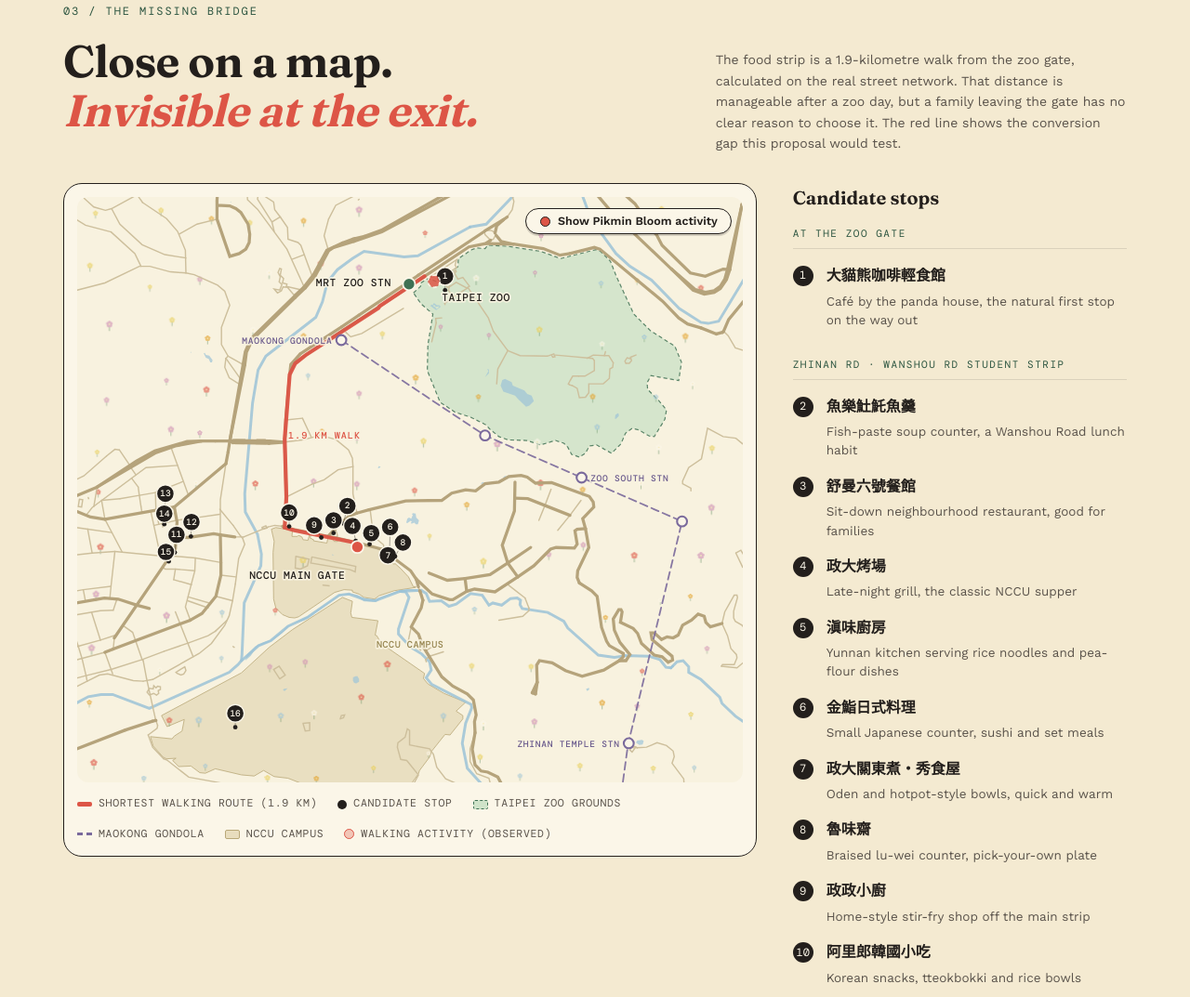
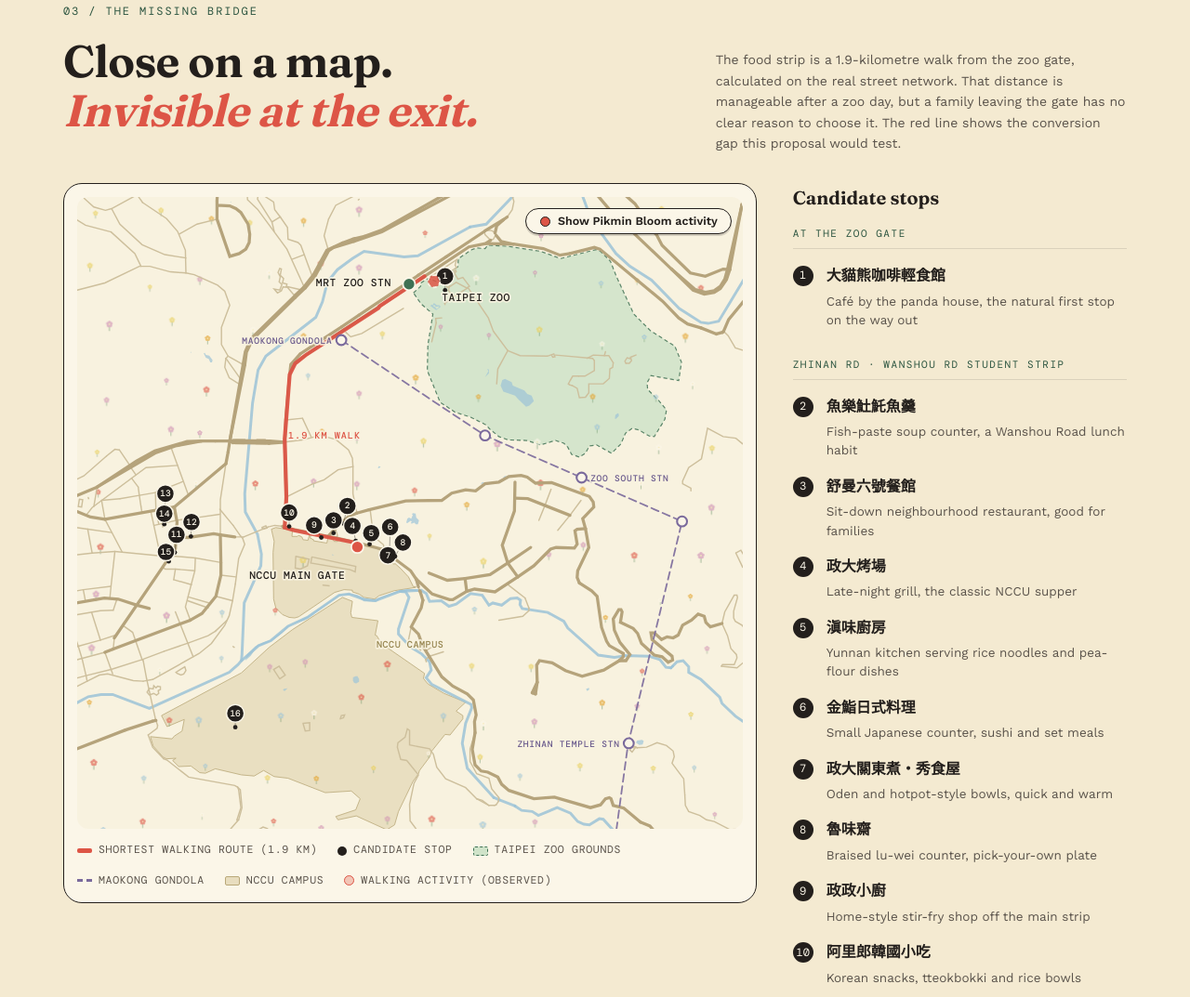
Before and after one commit to DerekYTChen/MuzhaFoodLink, a plain HTML site: page index.html in a window 1280 px wide. Shown: the part 3758-4831 px from the top of the page at 93% size. Drawn offline with nearby package versions, Linux system fonts and the light colour scheme.

Commit message:
Add files via upload

```diff
--- a/index.html
+++ b/index.html
@@ -8,7 +8,7 @@
   <link rel="preconnect" href="https://fonts.googleapis.com" />
   <link rel="preconnect" href="https://fonts.gstatic.com" crossorigin />
   <link href="https://fonts.googleapis.com/css2?family=DM+Mono:wght@400;500&family=Fraunces:opsz,wght@9..144,500;9..144,650;9..144,700&family=Nanum+Pen+Script&family=Noto+Serif+TC:wght@500;700&family=Work+Sans:wght@400;500;600;700&display=swap" rel="stylesheet" />
-  <link rel="stylesheet" href="styles.css?v=20" />
+  <link rel="stylesheet" href="styles.css?v=21" />
 </head>
 <body>
   <div class="grain" aria-hidden="true"></div>
--- a/styles.css
+++ b/styles.css
@@ -124,8 +124,9 @@ em{font-style:italic;color:var(--coral)}
 .map-viewport{overflow:auto;scroll-behavior:smooth;border-radius:12px;background:#f8f2df}
 .food-map{display:block;width:100%;height:auto;background:#f8f2df;border-radius:12px}
 @media (min-width:1041px){
-  .map-canvas{position:sticky;top:18px}
-  .map-viewport{max-height:calc(100vh - 170px)}
+  /* The map follows the list, but must begin below the sticky site header. */
+  .map-canvas{position:sticky;top:84px}
+  .map-viewport{max-height:calc(100vh - 120px)}
 }
 @media (prefers-reduced-motion:reduce){.map-viewport{scroll-behavior:auto}}
 .m-water path{fill:none;stroke:var(--water);stroke-width:5;stroke-linecap:round;opacity:.85}
```
Also changed, not shown: index.template.html (+1 -1 lines).
